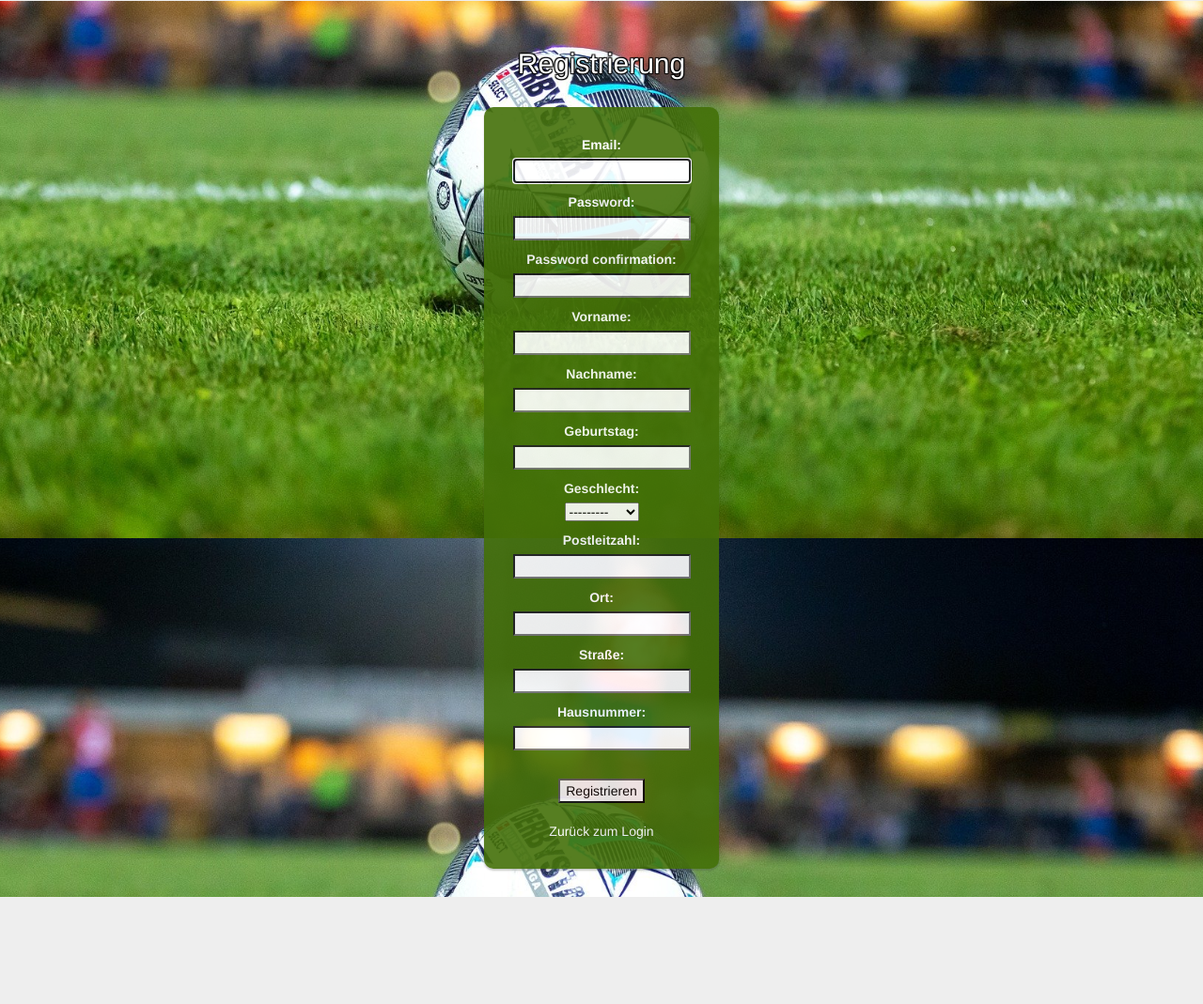
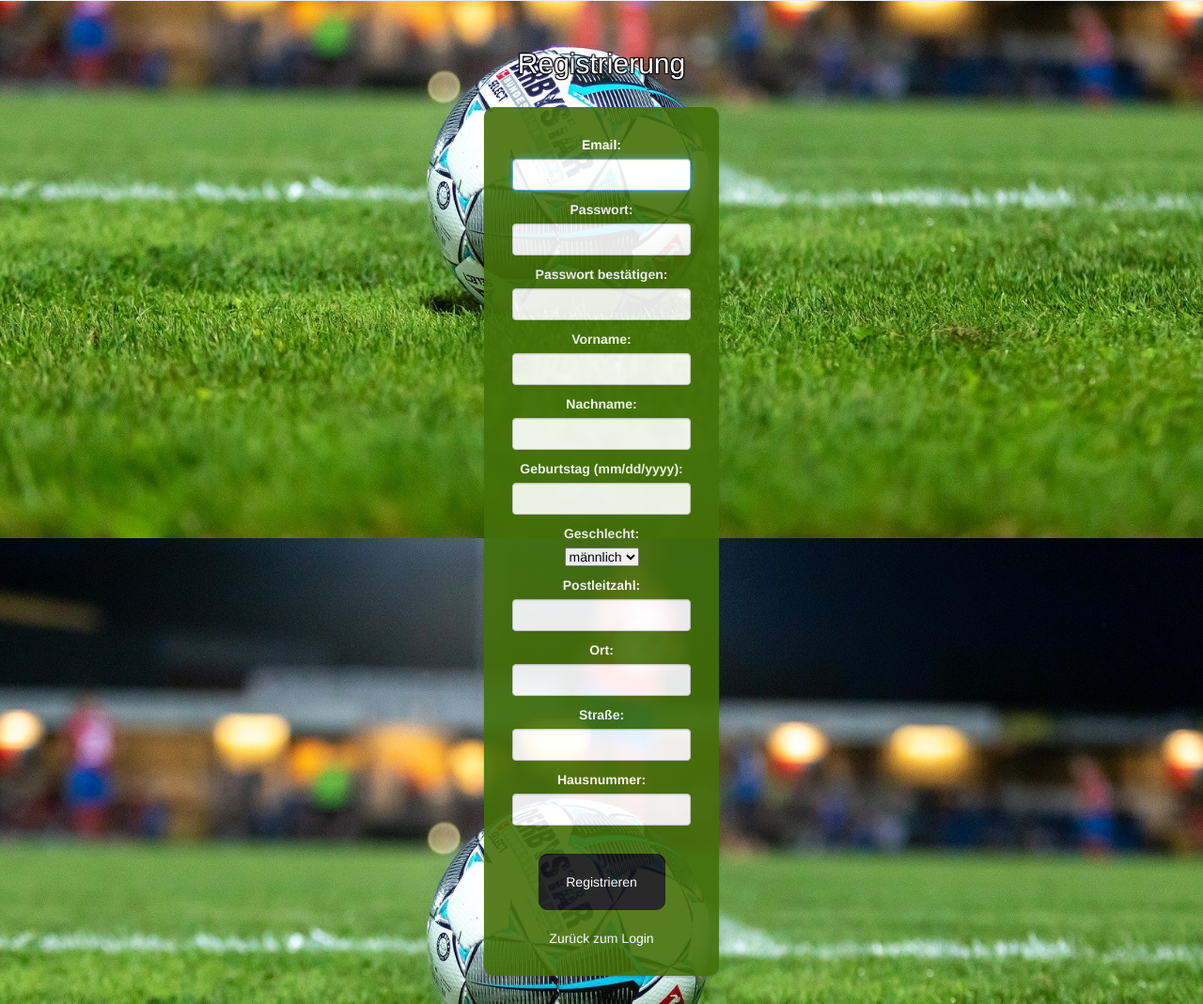
Before and after one commit to SweetBabyCheesus/ManageYourClub, a Django app: page /users/signup/ in a window 1280 px wide. Shown: the part 227-1296 px from the top of the page at 94% size. Before the commit the page ends 1182 px from the top, so only its background shows below. Run offline with Django 3.2, Linux system fonts and the light colour scheme.

Commit message:
passwort zurücksetzen funktion

```diff
--- a/manageyourclub/manageyourclub/settings.py
+++ b/manageyourclub/manageyourclub/settings.py
@@ -32,13 +32,13 @@
 # Application definition
 
 INSTALLED_APPS = [
+    'users',
     'django.contrib.admin',
     'django.contrib.auth',
     'django.contrib.contenttypes',
     'django.contrib.sessions',
     'django.contrib.messages',
     'django.contrib.staticfiles',
-    'users',
     'clubs',
     'static',
     'six',
--- a/manageyourclub/users/forms.py
+++ b/manageyourclub/users/forms.py
@@ -5,10 +5,30 @@
 
 #https://stackoverflow.com/questions/53461410/make-user-email-unique-django/53461823
 class CreateCustomUserForm(UserCreationForm):
+    GENDER_CHOICES = [
+    ('1', 'männlich'),
+    ('2', 'weiblich'),
+    ('3', 'divers'),
+    ]
+    email = forms.CharField(widget=forms.TextInput(attrs={'class':'form-control','type':'text'}))
+    password1 = forms.CharField(widget=forms.PasswordInput(attrs={'class':'form-control','type':'password'}))
+    password2 = forms.CharField(widget=forms.PasswordInput(attrs={'class':'form-control','type':'password'}))
+    Vorname = forms.CharField(widget=forms.TextInput(attrs={'class':'form-control','type':'text'}))
+    Nachname = forms.CharField(widget=forms.TextInput(attrs={'class':'form-control','type':'text'}))
+    Geburtstag = forms.CharField(label='Geburtstag (mm/dd/yyyy)', widget=forms.TextInput(attrs={'class':'form-control','type':'text'}))
+    Geschlecht = forms.CharField(label='Geschlecht', widget=forms.Select(choices=GENDER_CHOICES))
+    Postleitzahl = forms.CharField(widget=forms.TextInput(attrs={'class':'form-control','type':'number'}))
+    Ort = forms.CharField(widget=forms.TextInput(attrs={'class':'form-control','type':'text'}))
+    Straße = forms.CharField(widget=forms.TextInput(attrs={'class':'form-control','type':'text'}))
+    Hausnummer = forms.CharField(widget=forms.TextInput(attrs={'class':'form-control','type':'number'}))
+
+    password1.label="Passwort"
+    password2.label="Passwort bestätigen"
     class Meta:
         model = CustomUser
         #fields = ['username','email','password1','password2', 'Vorname', 'Nachname','Geburtstag','Geschlecht','Postleitzahl','Ort','Straße','Hausnummer']
         fields = ['email','password1','password2', 'Vorname', 'Nachname','Geburtstag','Geschlecht','Postleitzahl','Ort','Straße','Hausnummer']
+
 
 
 class CustomPasswordChangeForm(PasswordChangeForm):
@@ -23,6 +43,7 @@
         model = CustomUser
     fields = ['old_password','new_password1','new_password2']
 
+
 """
 warscheinlich durch heutigen fix nicht mehr nötig (10.12.2020)
     # Profile Form
--- a/manageyourclub/users/templates/registration/login.html
+++ b/manageyourclub/users/templates/registration/login.html
@@ -81,7 +81,7 @@
                   <a href="{% url 'signup' %}"" style="color: white; text-decoration: underline white;">Hier registrieren</a>
                 </p>
                 <p style="color: white;">Passwort vergessen?
-                    <a href="{% url 'signup' %}"" style="color: white; text-decoration: underline white;">Hier zurücksetzen</a>
+                    <a href="{% url 'password_reset' %}"" style="color: white; text-decoration: underline white;">Hier zurücksetzen</a>
                   </p>
                 <input type="submit" value="Login"
                        class="btn btn-primary pull-right" />
--- /dev/null
+++ b/manageyourclub/users/templates/registration/password_reset_subject.txt
@@ -0,0 +1 @@
+Setze dein Passwort für ManageYourClub zurück!
--- a/manageyourclub/users/templates/registration/signup.html
+++ b/manageyourclub/users/templates/registration/signup.html
@@ -7,6 +7,89 @@
 <div id="content-container" class="container p-none">
     <div class="lgn-container ">
     <style type="text/css">
+
+        /*Styling für den Button
+        Quelle: https://webdeasy.de/top-css-buttons/ */
+        .submit {
+            width: 220px;
+            height: 50px;
+            border: none;
+            outline: none;
+            color: #fff;
+            background: #111;
+            cursor: pointer;
+            position: relative;
+            z-index: 0;
+            border-radius: 10px;
+        }
+        .submit:before {
+            content: '';
+            background: linear-gradient(45deg, #ff0000, #ff7300, #fffb00, #48ff00, #00ffd5, #002bff, #7a00ff, #ff00c8, #ff0000);
+            position: absolute;
+            top: -2px;
+            left:-2px;
+            background-size: 400%;
+            z-index: -1;
+            filter: blur(5px);
+            width: calc(100% + 4px);
+            height: calc(100% + 4px);
+            animation: glowing 20s linear infinite;
+            opacity: 0;
+            transition: opacity .3s ease-in-out;
+            border-radius: 10px;
+        }
+
+        .submit:active {
+            color: #000
+        }
+
+        .submit:active:after {
+            background: transparent;
+        }
+
+        .submit:hover:before {
+            opacity: 1;
+        }
+
+        .submit:after {
+            z-index: -1;
+            content: '';
+            position: absolute;
+            width: 100%;
+            height: 100%;
+            background: #111;
+            left: 0;
+            top: 0;
+            border-radius: 10px;
+        }
+
+        @keyframes glowing {
+            0% { background-position: 0 0; }
+            50% { background-position: 400% 0; }
+            100% { background-position: 0 0; }
+        }
+
+        /*entfernt die Pfeile an Nummereingaben*/
+        input::-webkit-outer-spin-button,
+        input::-webkit-inner-spin-button {
+            -webkit-appearance: none;
+            margin: 0; /* <-- Apparently some margin are still there even though it's hidden */
+        }
+        input[type=number] {
+            -moz-appearance:textfield; /* Firefox */
+        }
+
+        #submit {
+ color: #fff;
+
+ width: 135px;
+ height: 60px;
+ border: none;
+ margin: 0;
+ padding: 0;
+
+}
+
         body {
         background: url('{% static "img/sas.jpg" %}') no-repeat center center fixed;
         -webkit-background-size: cover;
@@ -77,7 +160,7 @@
                 </p>
                 {% endfor %}
             </table>
-        <button type="submit">Registrieren</button>
+        <button type="submit" name="submit" class="submit" id="submit">Registrieren</button>
         <br><br>
         <a style="color:white" href="{% url 'home' %}">Zurück zum Login</a>
     </form>
--- a/manageyourclub/users/urls.py
+++ b/manageyourclub/users/urls.py
@@ -13,4 +13,9 @@
     path('password/', CustomPasswordChangeView.as_view(template_name='registration/changePassword.html'), name='password'),
     path('activate/<uidb64>/<token>/', ActivateAccount.as_view(), name='activate'),
     path('userdata/', showUserData, name='userData'),
+    path('reset_password/', auth_views.PasswordResetView.as_view(template_name = "registration/reset_password.html"), name ='reset_password'),
+    path('reset_password_sent/', auth_views.PasswordResetDoneView.as_view(template_name = "registration/password_reset_sent.html"), name ='password_reset_done'),
+    path('reset/<uidb64>/<token>', auth_views.PasswordResetConfirmView.as_view(template_name = "registration/password_reset_confirm.html"), name ='password_reset_confirm'),
+    path('reset_password_complete/', auth_views.PasswordResetCompleteView.as_view(template_name = "registration/password_reset_done.html"), name ='password_reset_complete')
+
 ]
```
Also changed, not shown: manageyourclub/users/templates/registration/password_reset_confirm.html (added, +85 -0 lines), manageyourclub/users/templates/registration/password_reset_done.html (added, +13 -0 lines), manageyourclub/users/templates/registration/password_reset_email.html (added, +14 -0 lines), manageyourclub/users/templates/registration/password_reset_form.html (added, +19 -0 lines), manageyourclub/users/templates/registration/password_reset_sent.html (added, +11 -0 lines), manageyourclub/db.sqlite3, manageyourclub/users/views.py (line endings or trailing spaces).
